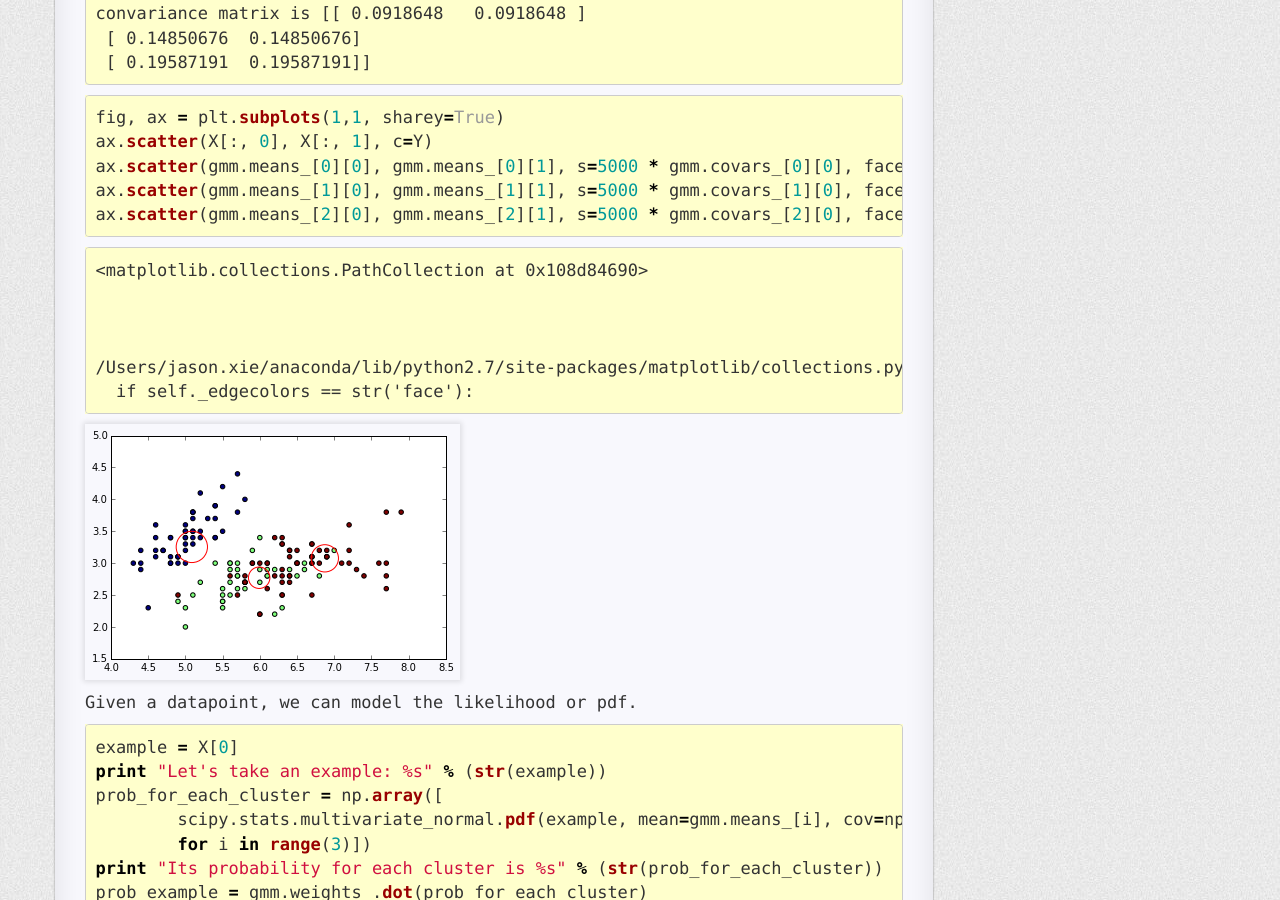
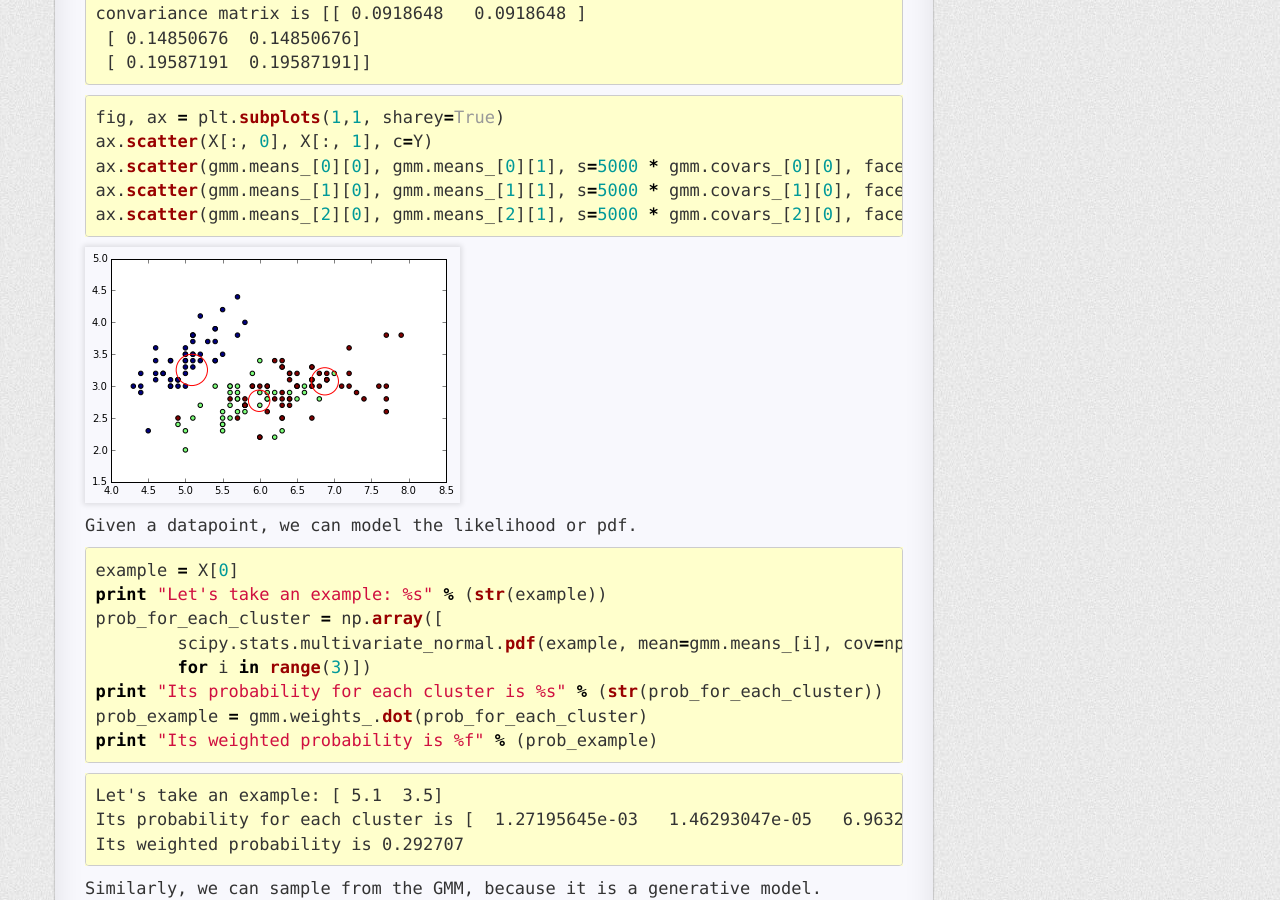
Before and after one commit to jxieeducation/jxieeducation.github.io, a Jekyll site: the page built from _posts/2016-08-24-GMM-Iris-Example.md, in a window 1280 px wide and 900 px high, scrolled down 1981 px. Built offline with Jekyll 4.4.1, drawn with Linux system fonts in a browser that asks for light colours; nearby versions of some CDN libraries; comment, search, counter and statistics services are not loaded.

Commit message:
fixed error

````diff
--- a/_posts/2016-08-24-GMM-Iris-Example.md
+++ b/_posts/2016-08-24-GMM-Iris-Example.md
@@ -102,17 +102,6 @@ ax.scatter(gmm.means_[1][0], gmm.means_[1][1], s=5000 * gmm.covars_[1][0], facec
 ax.scatter(gmm.means_[2][0], gmm.means_[2][1], s=5000 * gmm.covars_[2][0], facecolors='none', edgecolors='r')
 ```
 
-
-
-
-    <matplotlib.collections.PathCollection at 0x108d84690>
-
-
-
-    /Users/jason.xie/anaconda/lib/python2.7/site-packages/matplotlib/collections.py:590: FutureWarning: elementwise comparison failed; returning scalar instead, but in the future will perform elementwise comparison
-      if self._edgecolors == str('face'):
-
-
 ![png]({{site.imgrepo}}/gmm_iris.png)
 
 Given a datapoint, we can model the likelihood or pdf.
````
